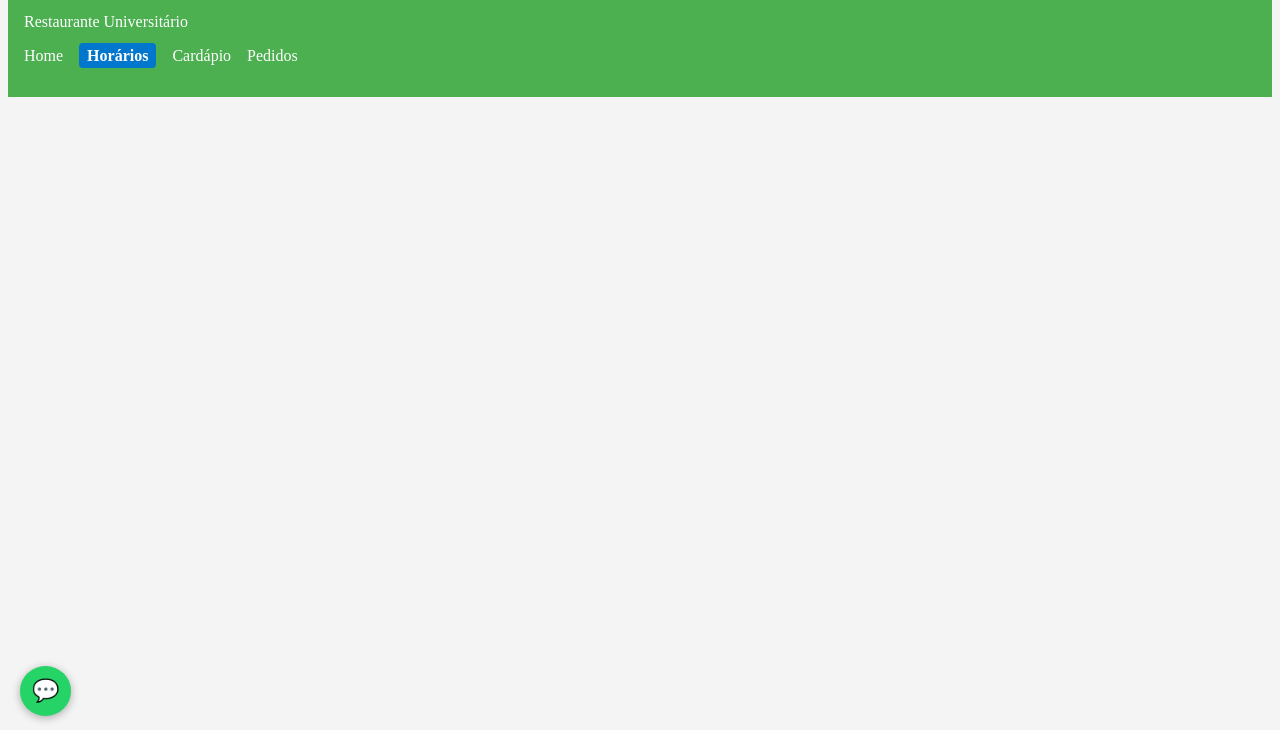
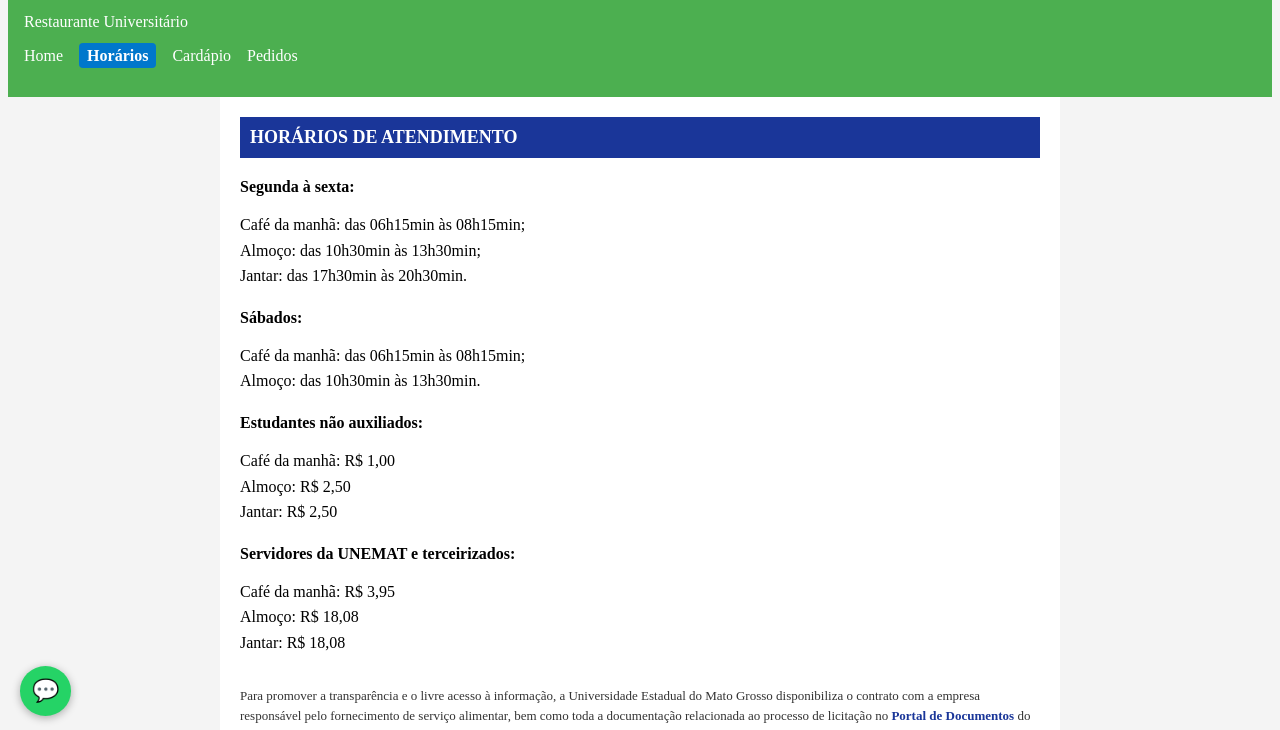
Before and after one commit to 001986josevaldo/RU-UNEMAT, a plain HTML site: page horarios.html in a window 1280 px wide. Shown: the part 64-794 px from the top of the page. Drawn offline with Linux system fonts and the light colour scheme.

Commit message:
horarios

```diff
--- /dev/null
+++ b/css/horarios.css
@@ -0,0 +1,36 @@
+.horarios {
+  max-width: 800px;
+  margin: auto;
+  padding: 20px;
+  background-color: #fff;
+}
+
+.horarios h2 {
+  background-color: #1a3699;
+  color: white;
+  padding: 10px;
+  font-size: 18px;
+  margin: 0 0 20px 0;
+}
+
+.horarios h3 {
+  margin-top: 20px;
+  font-size: 16px;
+}
+
+.horarios p {
+  margin: 5px 0 15px 0;
+  line-height: 1.6;
+}
+
+.horarios .nota {
+  margin-top: 30px;
+  font-size: 13px;
+  color: #333;
+}
+
+.horarios .nota a {
+  color: #1a3699;
+  font-weight: bold;
+  text-decoration: none;
+}
--- a/horarios.html
+++ b/horarios.html
@@ -5,6 +5,8 @@
     <meta charset="UTF-8">
     <title>Cardápio Semanal</title>
     <link rel="stylesheet" href="css/tabelaCardapio.css">
+        <link rel="stylesheet" href="css/horarios.css">
+
 </head>
 <!-- Botão flutuante: Voltar ao topo -->
 <button id="btnTopo" aria-label="Voltar ao topo">⬆</button>
@@ -29,6 +31,38 @@
                 </ul>
             </nav>
         </header>
+          <main>
+    <section class="horarios">
+      <h2>HORÁRIOS DE ATENDIMENTO</h2>
+
+      <h3>Segunda à sexta:</h3>
+      <p>Café da manhã: das 06h15min às 08h15min;<br>
+         Almoço: das 10h30min às 13h30min;<br>
+         Jantar: das 17h30min às 20h30min.</p>
+
+      <h3>Sábados:</h3>
+      <p>Café da manhã: das 06h15min às 08h15min;<br>
+         Almoço: das 10h30min às 13h30min.</p>
+
+      <h3>Estudantes não auxiliados:</h3>
+      <p>Café da manhã: R$ 1,00<br>
+         Almoço: R$ 2,50<br>
+         Jantar: R$ 2,50</p>
+
+      <h3>Servidores da UNEMAT e terceirizados:</h3>
+      <p>Café da manhã: R$ 3,95<br>
+         Almoço: R$ 18,08<br>
+         Jantar: R$ 18,08</p>
+
+      <p class="nota">
+        Para promover a transparência e o livre acesso à informação, a Universidade Estadual do Mato Grosso disponibiliza o contrato com a empresa responsável pelo fornecimento de serviço alimentar, bem como toda a documentação relacionada ao processo de licitação no
+        <a href="#" target="_blank">Portal de Documentos</a> do sítio eletrônico da universidade.
+      </p>
+    </section>
+  </main>
+
+
+
 
 
 
```
